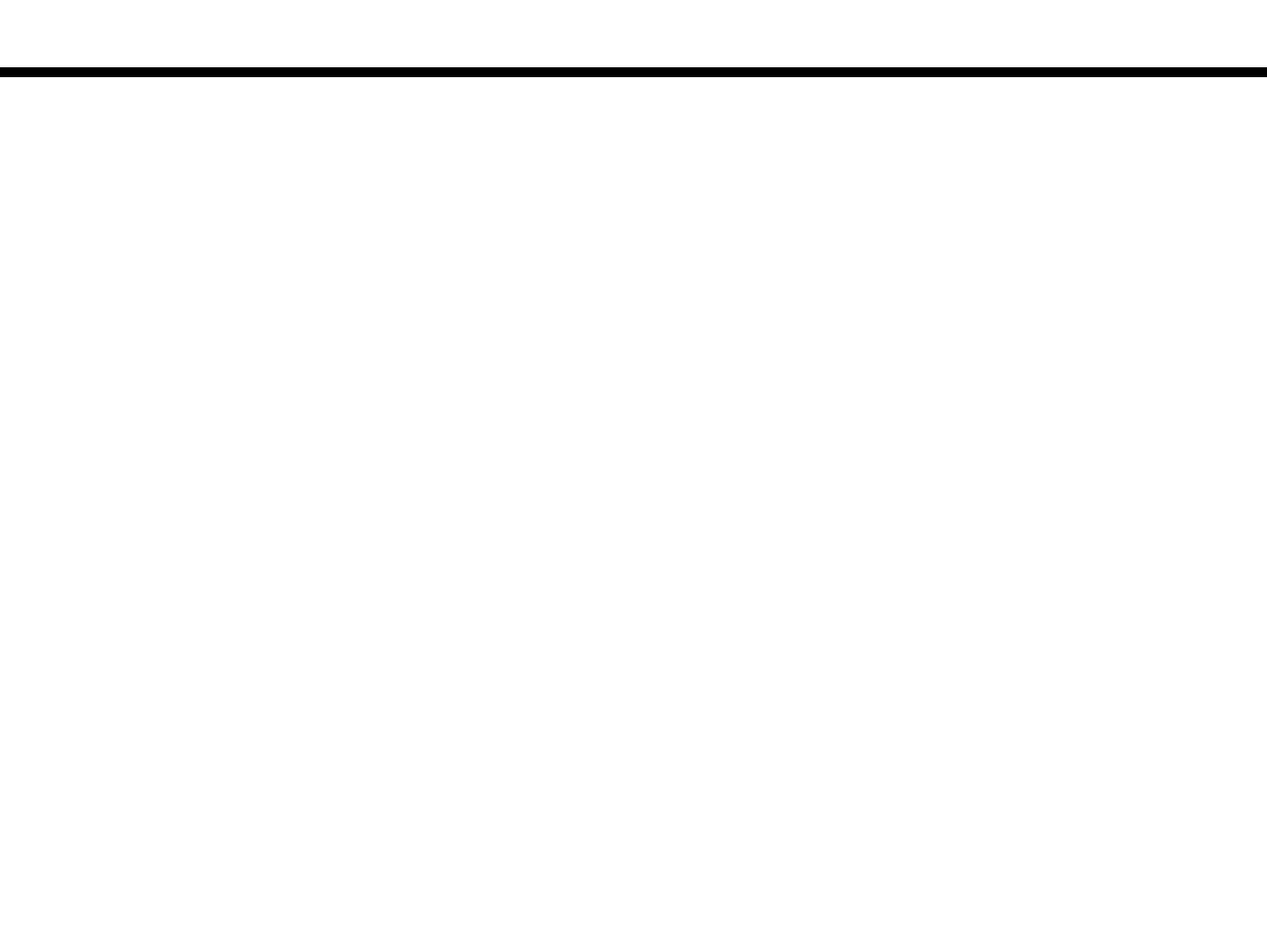
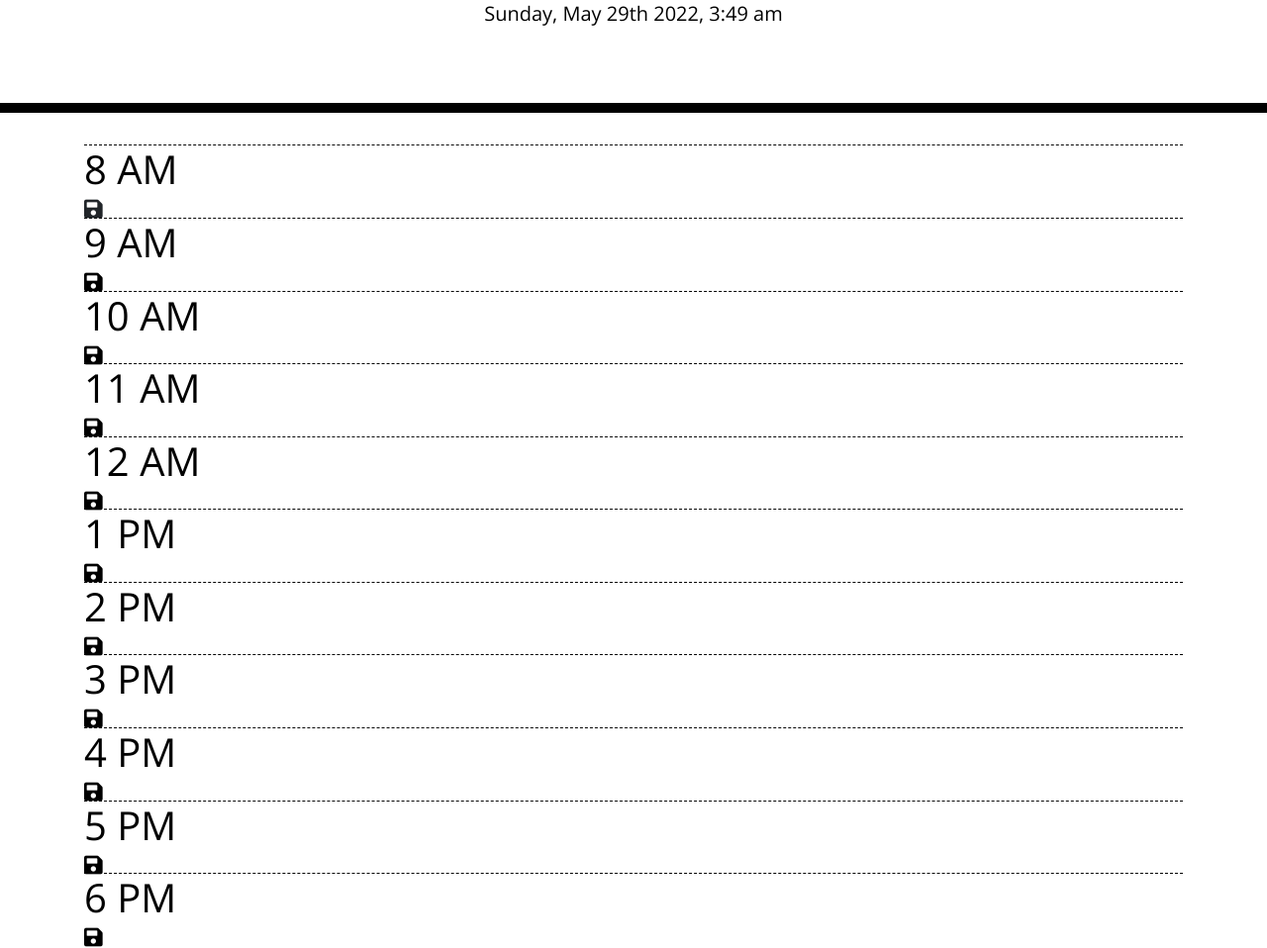
Before and after one commit to k3vbot/calendar-challenge, a plain HTML site: page index.html in a window 1280 px wide. Shown: the part 190-1148 px from the top of the page at 99% size. Before the commit the page ends 800 px from the top, so only its background shows below. Drawn offline with nearby package versions, Linux system fonts and the light colour scheme.

Commit message:
started timeblocks

```diff
--- a/index.html
+++ b/index.html
@@ -30,6 +30,28 @@
     </header>
     <div class="container">
       <!-- Timeblocks go here -->
+      <div class = "hour"><h1>8 AM</h1></div>
+        <i class="fas fa-save fa-lg"></i>
+      <div class = "hour"><h1>9 AM</h1>
+        <i class="fas fa-save fa-lg"></i></div>
+      <div class = "hour"><h1>10 AM</h1>
+        <i class="fas fa-save fa-lg"></i></div>
+      <div class = "hour"><h1>11 AM</h1>
+        <i class="fas fa-save fa-lg"></i></div>
+      <div class = "hour"><h1>12 AM</h1>
+        <i class="fas fa-save fa-lg"></i></div>
+      <div class = "hour"><h1>1 PM</h1>
+        <i class="fas fa-save fa-lg"></i></div>
+      <div class = "hour"><h1>2 PM</h1>
+        <i class="fas fa-save fa-lg"></i></div>
+      <div class = "hour"><h1>3 PM</h1>
+        <i class="fas fa-save fa-lg"></i></div>
+      <div class = "hour"><h1>4 PM</h1>
+        <i class="fas fa-save fa-lg"></i></div>
+      <div class = "hour"><h1>5 PM</h1>
+        <i class="fas fa-save fa-lg"></i></div>
+      <div class = "hour"><h1>6 PM</h1>
+        <i class="fas fa-save fa-lg"></i></div>
     </div>
 
     <script src="https://cdnjs.cloudflare.com/ajax/libs/jquery/3.2.1/jquery.min.js"></script>
--- a/script.js
+++ b/script.js
@@ -0,0 +1,8 @@
+const todaysDate = moment().format("dddd, MMMM Do YYYY, h:mm a");
+$("#currentDay").text(todaysDate);
+
+const timeBlocks = document.getElementsByClassName("container")
+
+function calendar() {
+
+}
```
